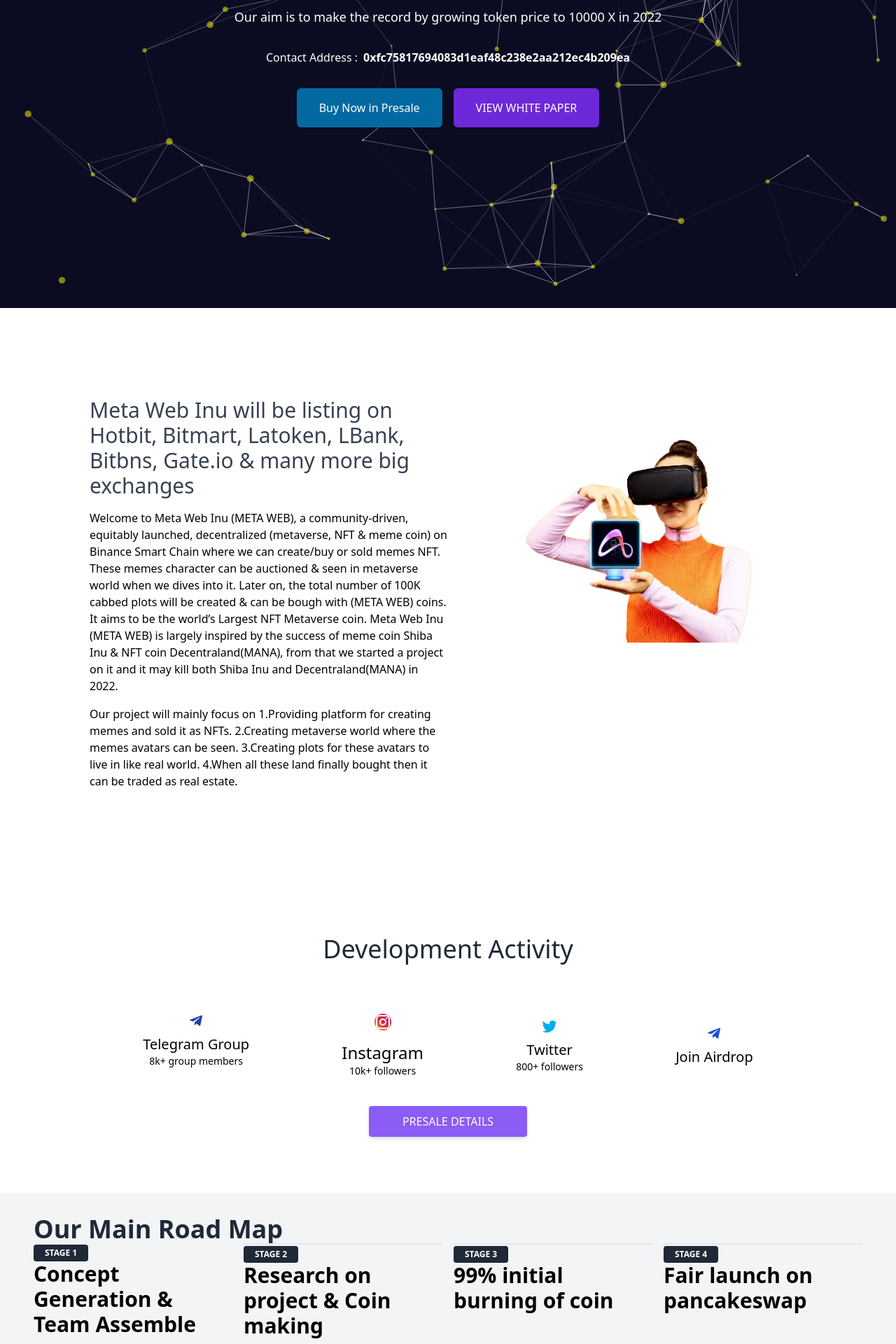
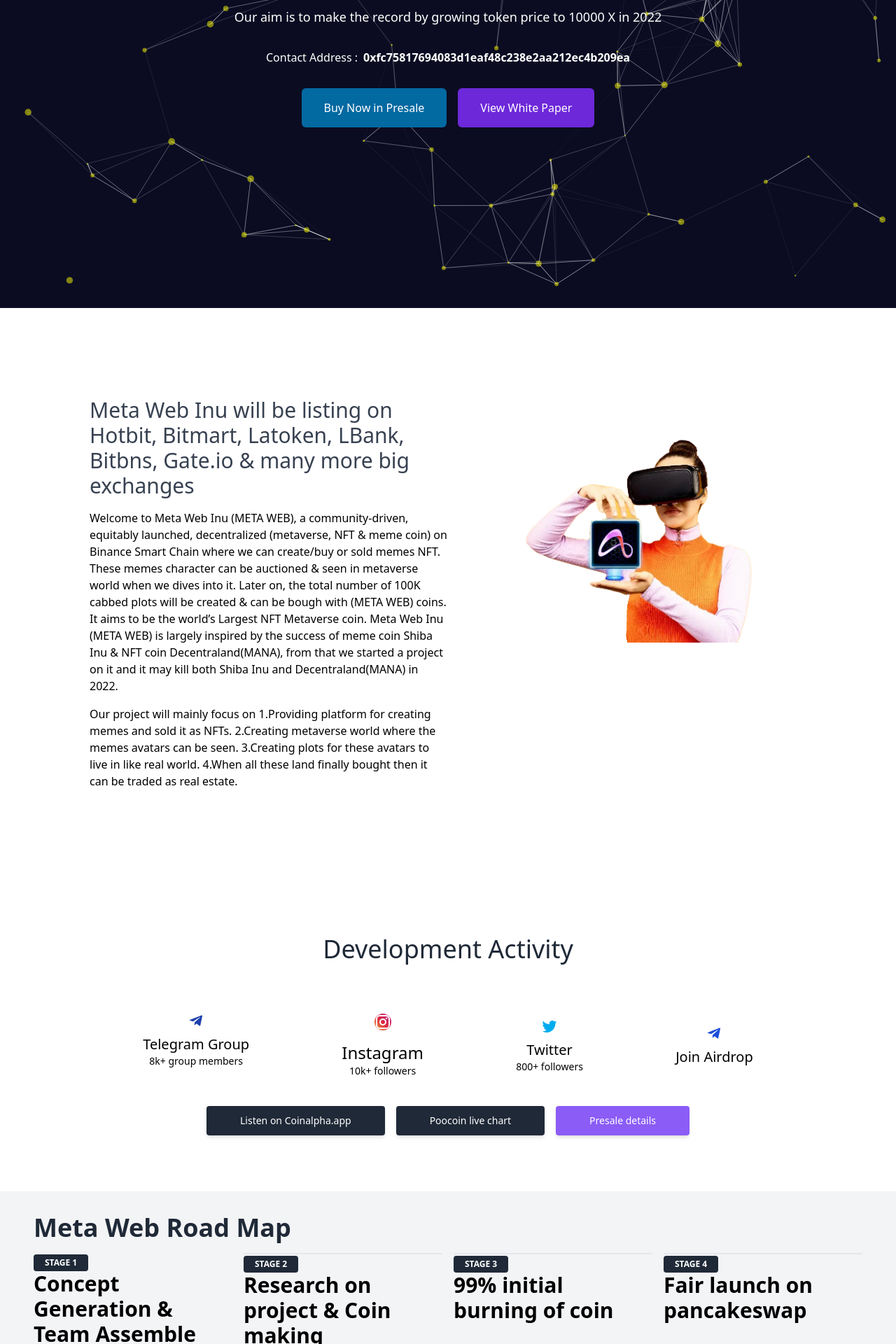
Before and after one commit to Puper-Technologies/metawebinu, a Next.js app: page / in a window 1280 px wide. Shown: the part 440-2360 px from the top of the page at 70% size. Built offline with nearby package versions, Linux system fonts and the light colour scheme.

Commit message:
final push

```diff
--- a/components/About.tsx
+++ b/components/About.tsx
@@ -8,7 +8,7 @@ const About = ()=>{
             <div className='flex flex-col justify-center items-start space-y-4'>
                 {/* <p>The world’s only enterprise blockchain solution for global payments</p> */}
                 <h2 className='text-3xl font-md text-gray-700'>Meta Web Inu will be listing on Hotbit, Bitmart, Latoken, LBank, Bitbns, Gate.io & many more big exchanges</h2>
-                <p>Welcome to Meta Web Inu (META WEB), a community-driven, equitably
+                <p className="">Welcome to Meta Web Inu (META WEB), a community-driven, equitably
 launched, decentralized (metaverse, NFT & meme coin) on Binance Smart
 Chain where we can create/buy or sold memes NFT. These memes
 character can be auctioned & seen in metaverse world when we dives
--- a/components/Banner.tsx
+++ b/components/Banner.tsx
@@ -115,10 +115,10 @@ export default function Banner (): JSX.Element{
 
                 {/* buttons */}
                     <div className="flex flex-col space-y-4 space-x-0  md:space-y-0 md:flex-row md:space-x-4 justify-center items-center">
-                        <button className="py-1 md:py-4 px-4 sm:px-6  md:px-8 text-sm md:text-base flex-nowrap  bg-sky-700 shadow-sm rounded-md  active:scale-95"> Buy Now in Presale </button>
+                        <a type='submit' href="https://dappbuilder.org/bsc/tokensaletimeref2/tokensale.html?id=0xF12f73ecDb25aE112ff75683e763243718920bBc&net=56" className="py-1 md:py-4 px-4 sm:px-6  md:px-8 text-sm md:text-base flex-nowrap  bg-sky-700 shadow-sm rounded-md  active:scale-95"> Buy Now in Presale </a>
 
                         <form method="get" action="/whitepaper.pdf">
-                            <button className="py-1 sm:pd-2 md:py-4 px-4 sm:px-6  md:px-8 text-sm md:text-base shadow-sm rounded-md  bg-violet-700 active:scale-95">VIEW WHITE PAPER</button>
+                            <button className="py-1 sm:pd-2 md:py-4 px-4 sm:px-6  md:px-8 text-sm md:text-base shadow-sm rounded-md  bg-violet-700 active:scale-95">View White Paper</button>
                         </form>
 
                     </div>
--- a/components/DeployementActivity.tsx
+++ b/components/DeployementActivity.tsx
@@ -60,16 +60,24 @@ const Deployement = (): JSX.Element => {
       </div>
 
       <div className="flex flex-col space-y-4 md:flex-row md:space-y-0 items-center justify-center space-x-4 mt-10">
-        {/* <button
-          type="button"
-          className="inline-block px-12 py-3 bg-gray-800 text-white font-medium text-m leading-tight uppercase rounded shadow-md hover:bg-gray-900 hover:shadow-lg focus:bg-gray-900 focus:shadow-lg focus:outline-none focus:ring-0 active:bg-gray-900 active:shadow-lg transition duration-150 ease-in-out"
+        <a
+          type="submit"
+          href="https://coinalpha.app/token/0xfc75817694083d1eaf48c238e2aa212ec4b209ea"
+          className="text-sm  flex-nowrap inline-block px-12 py-3 bg-gray-800 text-white font-medium text-m leading-tight rounded shadow-md hover:bg-gray-900 hover:shadow-lg focus:bg-gray-900 focus:shadow-lg focus:outline-none focus:ring-0 active:bg-gray-900 active:shadow-lg transition duration-150 ease-in-out"
         >
-          start on github
-        </button> */}
+          Listen on Coinalpha.app
+        </a>
+        <a
+          type="submit"
+          href="https://poocoin.app/tokens/0xfc75817694083d1eaf48c238e2aa212ec4b209ea"
+          className="text-sm  flex-nowrap inline-block px-12 py-3 bg-gray-800 text-white font-medium text-m leading-tight rounded shadow-md hover:bg-gray-900 hover:shadow-lg focus:bg-gray-900 focus:shadow-lg focus:outline-none focus:ring-0 active:bg-gray-900 active:shadow-lg transition duration-150 ease-in-out"
+        >
+          Poocoin live chart
+        </a>
       <form method='get' action="/presale-meta.pdf">
       <button
-          type="submit"
-          className="inline-block px-12 py-3 bg-violet-500 text-white font-medium text-m leading-tight uppercase rounded shadow-md hover:bg-violet-600 hover:shadow-lg focus:bg-violet-600 focus:shadow-lg focus:outline-none focus:ring-0 active:bg-yellow-700 active:shadow-lg transition duration-150 ease-in-out"
+
+          className="inline-block text-sm  flex-nowrap px-12 py-3 bg-violet-500 text-white font-medium text-m leading-tight  rounded shadow-md hover:bg-violet-600 hover:shadow-lg focus:bg-violet-600 focus:shadow-lg focus:outline-none focus:ring-0 active:bg-yellow-700 active:shadow-lg transition duration-150 ease-in-out"
         >
           Presale details
         </button>
--- a/components/Footer.tsx
+++ b/components/Footer.tsx
@@ -30,7 +30,7 @@ const Footer = () =>{
       <div className="flex-col border-gray-500 border-t border-b-0 border-x-0 flex md:flex-row text-[#999] text-sm items-center w-full py-4 px-2">
 
         <div className=" col-md-6 w-[50%] flex justify-center items-center py-2 px-2">
-          <p className="">Copyright © 2022 | MetaWebInu. |  All Rights Reserved. | MetaWebInu.com| Gmail: help@metawebinu.com</p>
+          <p className="">Copyright © 2022 | MetaWebInu. |  All Rights Reserved. | MetaWebInu.com | Gmail: help@metawebinu.com</p>
         </div>
 
           <div className="flex-col sm:flex-row space-y-2 sm:space-y-0 text-right  w-[50%] flex justify-center items-center space-x-2 py-2 px-2">
--- a/components/Header.tsx
+++ b/components/Header.tsx
@@ -5,8 +5,8 @@ import Navigation from "./Navigation";
 const Header = (): JSX.Element =>{
 
     const navLink = [{label: 'HOME', href:'home'}, {label: 'ABOUT', href:'about'}, { label: 'TOKEN',href:'token' },
+    {label:'OUR ACTIVITY', href:'activity'},
     {label:'ROADMAP', href:'mainroad'},
-    {label:'OUR ACTIVITY', href:'activity'},
     { label: 'TEAM',href:'team'},
 {label:'CONTACT', href:'contact'} ]
 
--- a/components/OurMainRoad.tsx
+++ b/components/OurMainRoad.tsx
@@ -1,8 +1,8 @@
 const OurMainRoad = (): JSX.Element => {
   return (
-    <div className="px-12 bg-gray-100 py-8 w-full" id='mainroad'>
+    <div className="px-12 bg-gray-100 py-8 w-full space-y-4" id='mainroad'>
       <div className="text-left text-gray-800 ">
-        <h2 className="text-4xl font-bold">Our Main Road Map</h2>
+        <h2 className="text-4xl font-bold">Meta Web Road Map</h2>
 
       </div>
 
--- a/components/Team.tsx
+++ b/components/Team.tsx
@@ -6,7 +6,7 @@ export default function Team() {
   return (
     <section id='team' className="">
                 <div className=" flex flex-col items-center px-[10%] text-white space-y-8 py-[5%]">
-                    <h1 className=" text-black text-4xl font-semibold">Our Senior Team Leads</h1>
+                    <h1 className=" text-black text-4xl font-semibold">Meta Web Team</h1>
                     <p className="text-sm text-gray-700 ">
                         {/* banner body */}
 
--- a/components/Token.tsx
+++ b/components/Token.tsx
@@ -1,6 +1,17 @@
 import Doughnut from "./Doughnut";
+import {useState} from 'react';
 
 function Token() {
+  const [ day, setDay ]  = useState();
+  const  [ hour, setHour]  = useState();
+  const  [ min, setMin ]  = useState();
+  const  [ sec, setSec ]  = useState();
+
+
+  setInterval(()=>{
+
+  }, )
+
   return (
     <section className=" bg-[#0b0c22] w-full py-16 sm:p-5" id='token'>
       <div className=" flex flex-col space-y-8 md:space-y-0 md:flex-row md:space-x-16 justify-center px-[10%] py-4 text-white">
@@ -40,20 +51,18 @@ function Token() {
             </div>
 
             <div className="flex justify-center space-x-4">
-                <button
+                <a
                 type="button"
+                href="https://twitter.com/Metawebinu"
                 className=" inline-block px-8 py-2.5 bg-sky-700 text-white font-medium text-xs leading-tight uppercase rounded shadow-md hover:bg-blue-700 hover:shadow-lg focus:bg-blue-700 focus:shadow-lg focus:outline-none focus:ring-0 active:bg-blue-800 active:shadow-lg transition duration-150 active:scale-95 ease-in-out"
                 >
                 Join Us
-                </button>
+                </a>
 
-                <button className=" inline-block px-8 py-2.5 bg-violet-700 text-white font-medium text-xs leading-tight uppercase rounded shadow-md hover:bg-blue-700 hover:shadow-lg focus:bg-blue-700 focus:shadow-lg focus:outline-none focus:ring-0 active:bg-blue-800 active:shadow-lg transition duration-150 active:scale-95 ease-in-out">
+                <a  href="https://dappbuilder.org/bsc/tokensaletimeref2/tokensale.html?id=0xF12f73ecDb25aE112ff75683e763243718920bBc&net=56" className=" inline-block px-8 py-2.5 bg-violet-700 text-white font-medium text-xs leading-tight uppercase rounded shadow-md hover:bg-blue-700 hover:shadow-lg focus:bg-blue-700 focus:shadow-lg focus:outline-none focus:ring-0 active:bg-blue-800 active:shadow-lg transition duration-150 active:scale-95 ease-in-out">
                     Buy Now
-                </button>
+                </a>
             </div>
-
-
-
           </div>
 
                               {/* right */}
--- /dev/null
+++ b/components/function/Timer.tsx
@@ -0,0 +1,23 @@
+export function secondsToDhms(seconds: number): {
+    day: string,
+    hour: string,
+    min: string,
+    sec: string
+} {
+        seconds = Number(seconds);
+        var d = Math.floor(seconds / (3600*24));
+        var h = Math.floor(seconds % (3600*24) / 3600);
+        var m = Math.floor(seconds % 3600 / 60);
+        var s = Math.floor(seconds % 60);
+
+        var dDisplay = d > 0 ? d + (d == 1 ? " day, " : " days, ") : "";
+        var hDisplay = h > 0 ? h + (h == 1 ? " hour, " : " hours, ") : "";
+        var mDisplay = m > 0 ? m + (m == 1 ? " minute, " : " minutes, ") : "";
+        var sDisplay = s > 0 ? s + (s == 1 ? " second" : " seconds") : "";
+        return {
+            day:dDisplay,
+            hour:  hDisplay ,
+            min: mDisplay,
+            sec: sDisplay
+        };
+    }
```
